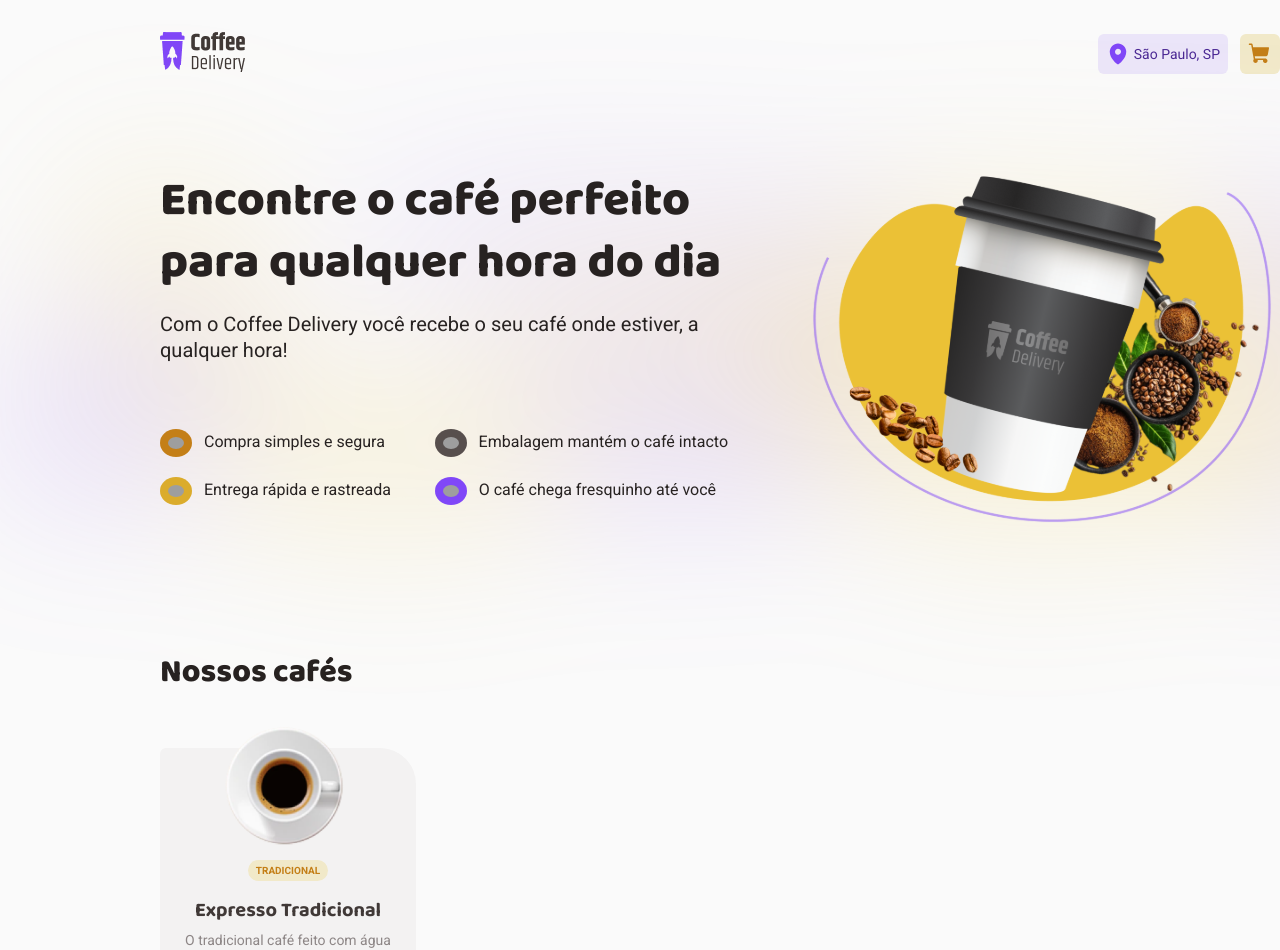
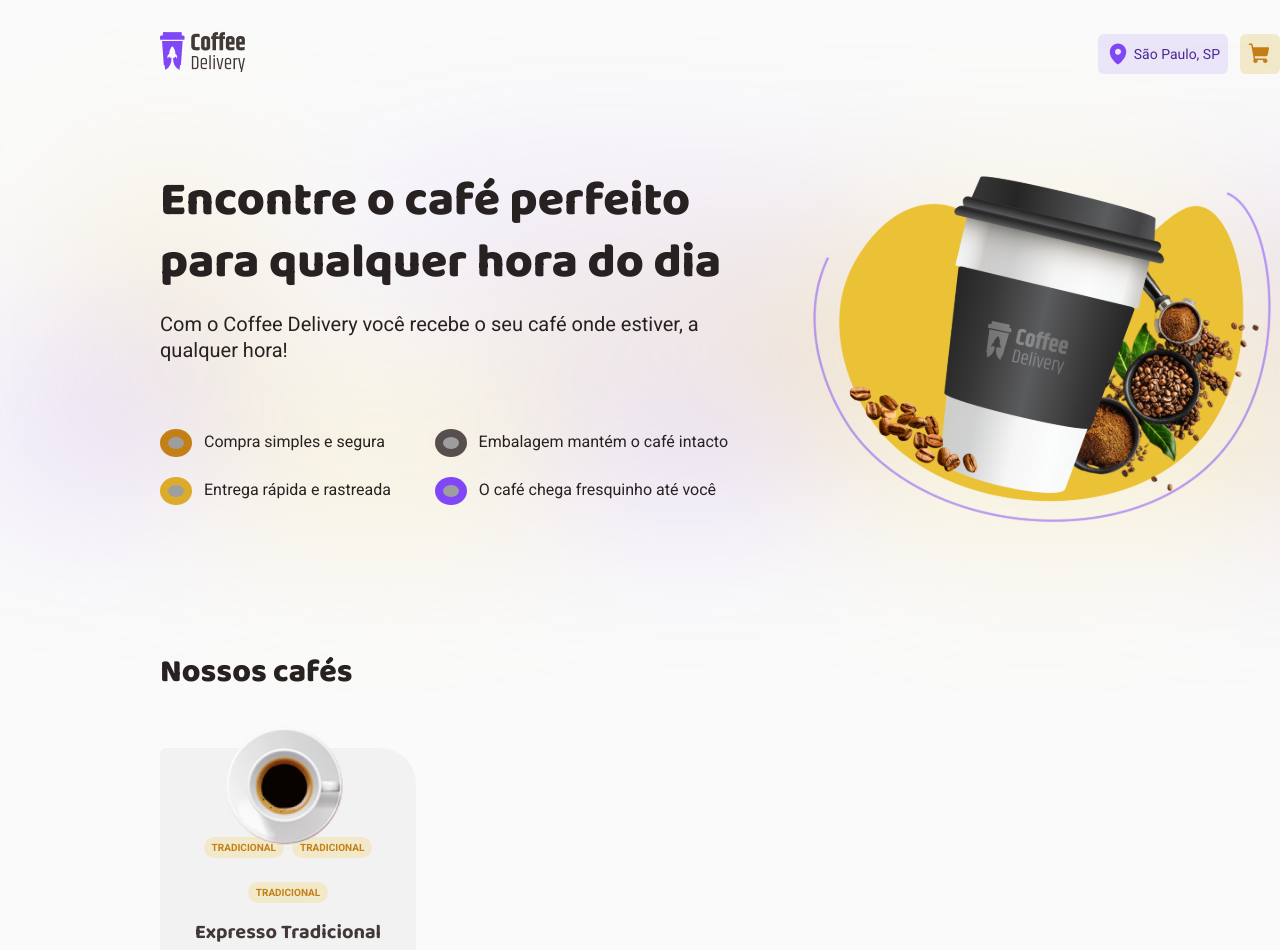
Before and after one commit to hnascx/reactjs-coffeedelivery, a React (Vite) app: page / in a window 1280 px wide. Shown: the top 950 px of the page. Built offline with nearby package versions, Linux system fonts and the light colour scheme; grey boxes are pictures that could not be loaded.

Commit message:
Fixing CSS issues

```diff
--- a/src/pages/Home/Products/index.tsx
+++ b/src/pages/Home/Products/index.tsx
@@ -11,6 +11,7 @@ import {
   ProductCardCoffeeDescription,
   ProductFormContainer,
   ProductAmountInput,
+  ProductCardCoffeeTypesContainer,
 } from './styles'
 
 export function Products() {
@@ -21,7 +22,11 @@ export function Products() {
         <ProductCard>
           <ProductCardImage src={expressoTradicional} alt="" />
           <ProductCardInfos>
-            <ProductCardCoffeeType>Tradicional</ProductCardCoffeeType>
+            <ProductCardCoffeeTypesContainer>
+              <ProductCardCoffeeType>Tradicional</ProductCardCoffeeType>
+              <ProductCardCoffeeType>Tradicional</ProductCardCoffeeType>
+              <ProductCardCoffeeType>Tradicional</ProductCardCoffeeType>
+            </ProductCardCoffeeTypesContainer>
             <ProductCardCoffeeName>Expresso Tradicional</ProductCardCoffeeName>
             <ProductCardCoffeeDescription>
               O tradicional café feito com água quente e grãos moídos
--- a/src/pages/Home/Products/styles.ts
+++ b/src/pages/Home/Products/styles.ts
@@ -23,6 +23,7 @@ export const ProductContainer = styled.div`
 export const ProductCard = styled.div`
   display: flex;
   justify-content: center;
+  align-items: center;
   width: 16rem;
   height: 19.375rem;
 
@@ -47,14 +48,25 @@ export const ProductCardImage = styled.img`
 export const ProductCardInfos = styled.div`
   display: flex;
   flex-direction: column;
+  justify-content: center;
   align-items: center;
-  margin-top: 5.75rem;
+  margin-top: 0.75rem;
+  flex-wrap: wrap;
+`
+
+export const ProductCardCoffeeTypesContainer = styled.div`
+  display: flex;
+  justify-content: center;
+  align-items: center;
+  flex-wrap: wrap;
+  margin-top: 5rem;
+  gap: 0.5rem;
 `
 
 export const ProductCardCoffeeType = styled.span`
   display: flex;
+  justify-content: center;
   align-items: center;
-  justify-content: center;
   font-family: 'Roboto', sans-serif;
   font-size: 0.625rem;
   font-weight: 700;
```
Also changed, not shown: 1 other file (tests, documents, lock files or other folders).
